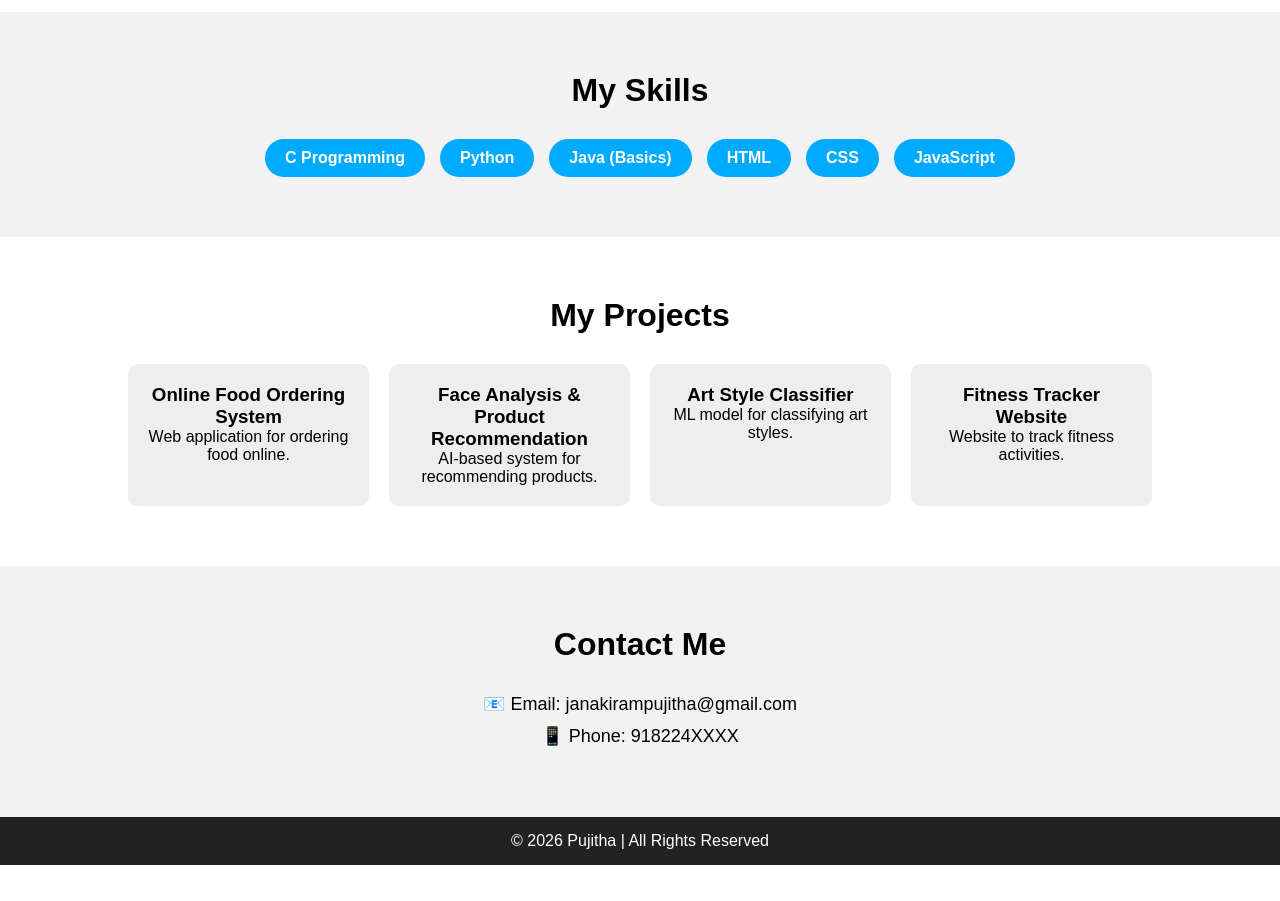
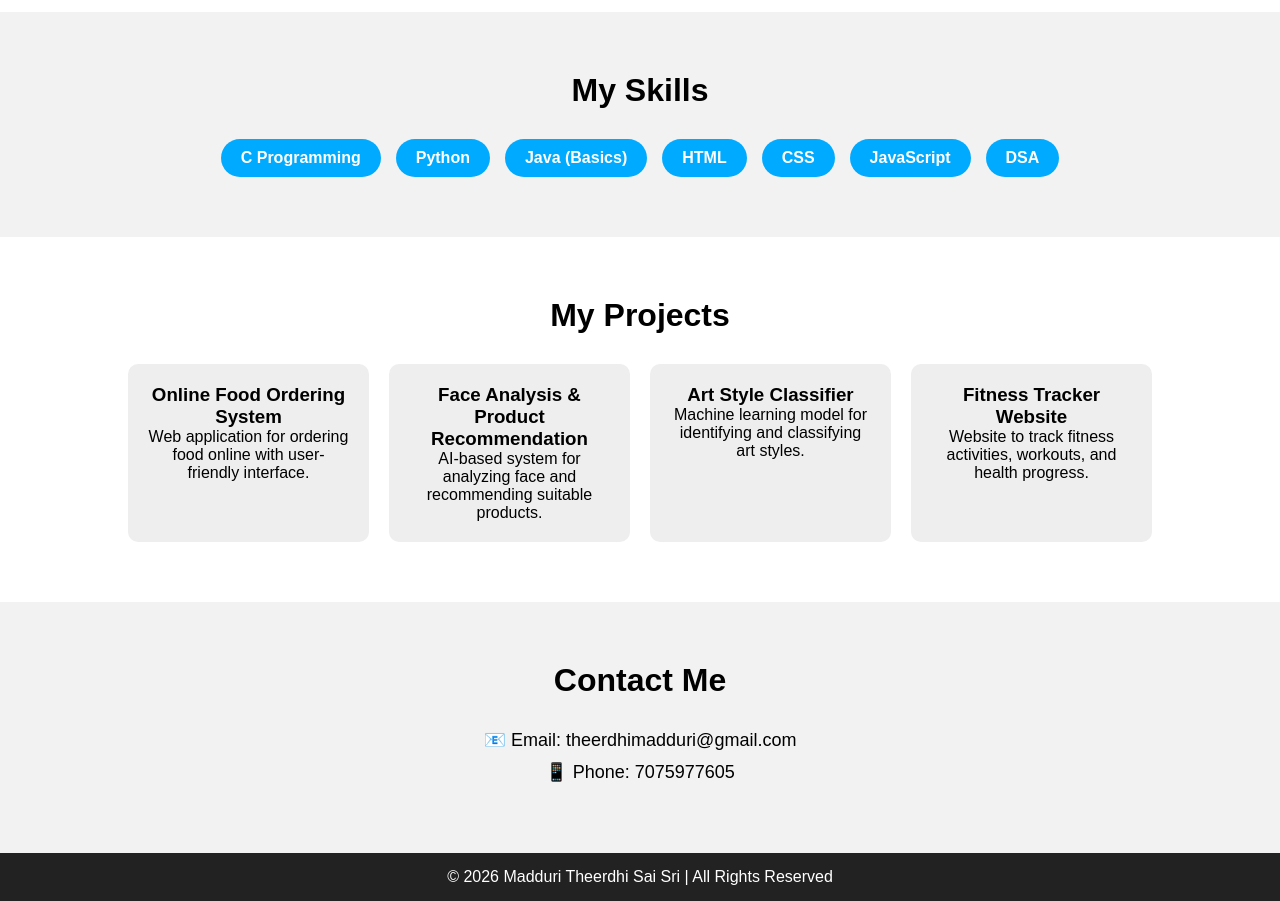
Before and after one commit to theerdhi/portfolio, a plain HTML site: page index.html in a window 1280 px wide. Shown: the part 1100-2001 px from the top of the page. Before the commit the page ends 1965 px from the top, so only its background shows below. Drawn offline with Linux system fonts and the light colour scheme.

Commit message:
Updated portfolio design

```diff
--- a/index.html
+++ b/index.html
@@ -22,8 +22,9 @@
 
 <!-- Hero Section -->
 <section id="home" class="hero">
+
     <div class="hero-text">
-        <h1>Hi, I'm <span>Pujitha</span></h1>
+        <h1>Hi, I'm <span>Madduri Theerdhi Sai Sri</span></h1>
         <p>Student | Web Developer | Learner</p>
         <a href="#contact" class="btn">Hire Me</a>
     </div>
@@ -31,13 +32,16 @@
     <div class="hero-img">
         <img src="theerdhi.jpg" alt="My Photo">
     </div>
+
 </section>
 
 <!-- About -->
 <section id="about" class="section">
+
     <h2>About Me</h2>
 
     <div class="about-box">
+
         <img src="theerdhi.jpg" alt="My Photo">
 
         <div>
@@ -47,13 +51,16 @@
                 and continuously improving my skills.
             </p>
 
-            <a href="tresume.pdf" class="btn">Download Resume</a>
+            <a href="tresume.pdf" class="btn" download>Download Resume</a>
         </div>
+
     </div>
+
 </section>
 
 <!-- Skills -->
 <section id="skills" class="section bg">
+
     <h2>My Skills</h2>
 
     <div class="skills-box">
@@ -63,51 +70,57 @@
         <span>HTML</span>
         <span>CSS</span>
         <span>JavaScript</span>
+        <span>DSA</span>
     </div>
+
 </section>
 
 <!-- Projects -->
 <section id="projects" class="section">
+
     <h2>My Projects</h2>
 
     <div class="projects-box">
 
         <div class="project">
             <h3>Online Food Ordering System</h3>
-            <p>Web application for ordering food online.</p>
+            <p>Web application for ordering food online with user-friendly interface.</p>
         </div>
 
         <div class="project">
             <h3>Face Analysis & Product Recommendation</h3>
-            <p>AI-based system for recommending products.</p>
+            <p>AI-based system for analyzing face and recommending suitable products.</p>
         </div>
 
         <div class="project">
             <h3>Art Style Classifier</h3>
-            <p>ML model for classifying art styles.</p>
+            <p>Machine learning model for identifying and classifying art styles.</p>
         </div>
 
         <div class="project">
             <h3>Fitness Tracker Website</h3>
-            <p>Website to track fitness activities.</p>
+            <p>Website to track fitness activities, workouts, and health progress.</p>
         </div>
 
     </div>
+
 </section>
 
 <!-- Contact -->
 <section id="contact" class="section bg">
+
     <h2>Contact Me</h2>
 
     <div class="contact-box">
-        <p>📧 Email: janakirampujitha@gmail.com</p>
-        <p>📱 Phone: 918224XXXX</p>
+        <p>📧 Email: theerdhimadduri@gmail.com</p>
+        <p>📱 Phone: 7075977605</p>
     </div>
+
 </section>
 
 <!-- Footer -->
 <footer>
-    <p>© 2026 Pujitha | All Rights Reserved</p>
+    <p>© 2026 Madduri Theerdhi Sai Sri | All Rights Reserved</p>
 </footer>
 
 </body>
```
